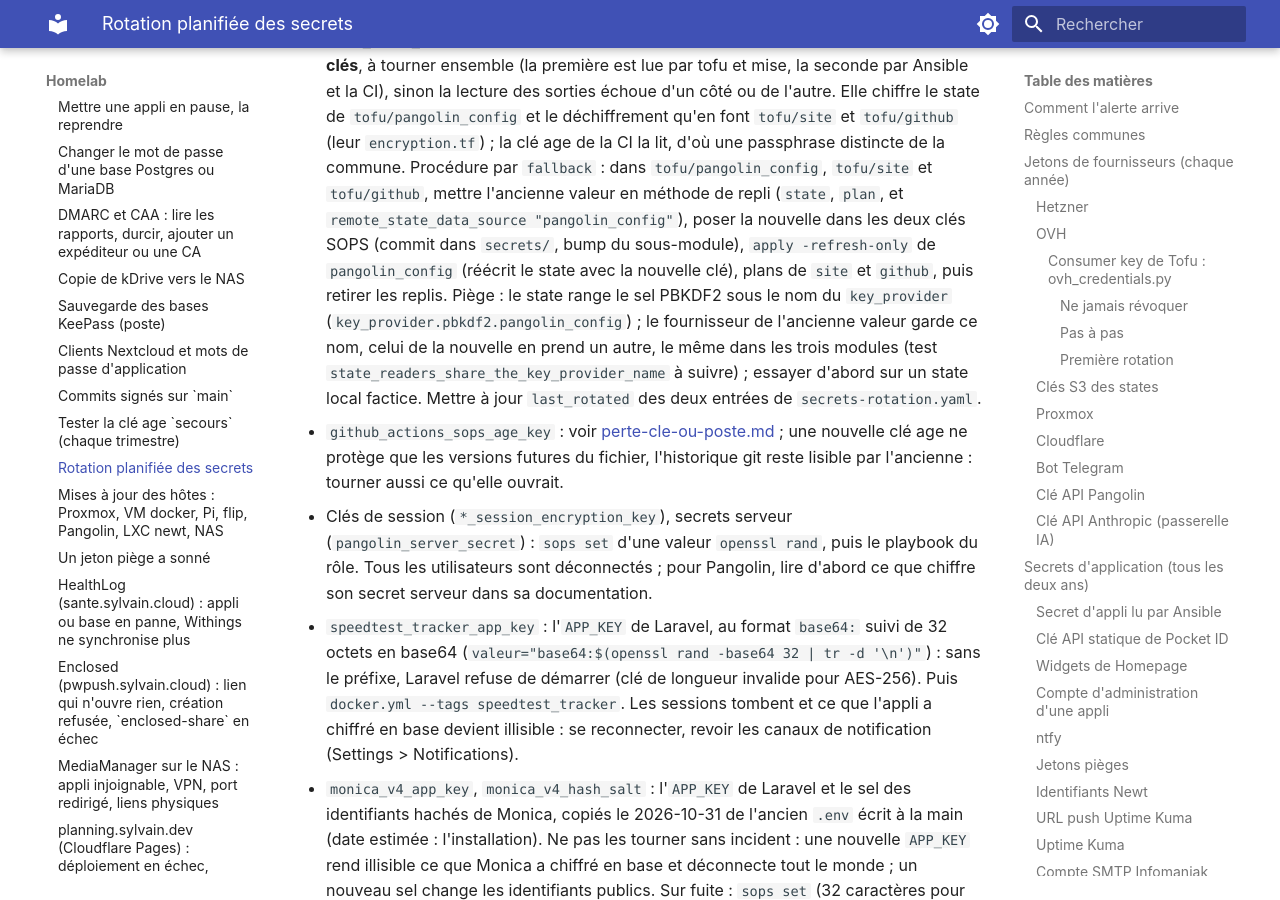
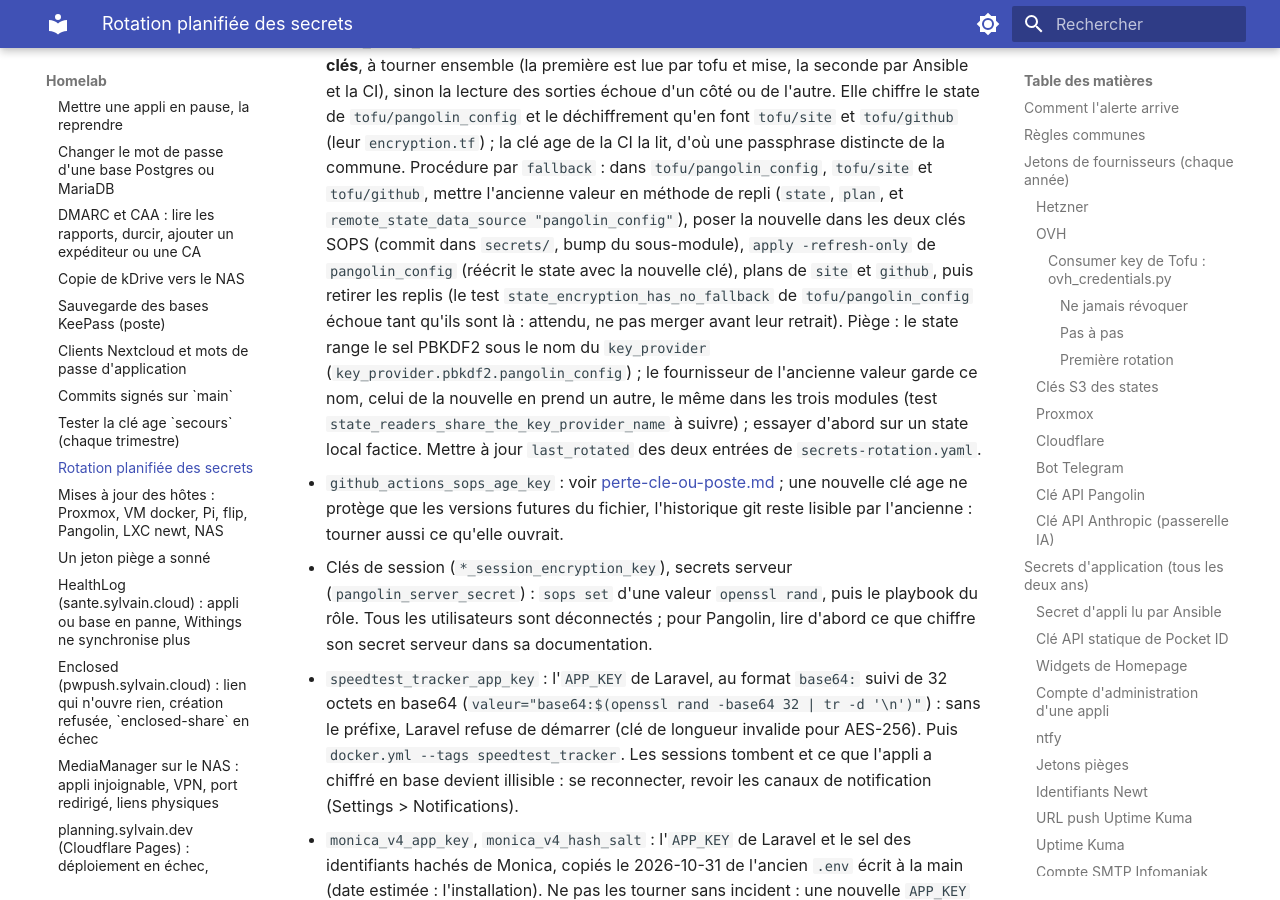
Before and after one commit to sylvainmetayer/homelab, an MkDocs documentation site: the page built from docs/runbooks/rotation-des-secrets.md, in a window 1280 px wide and 900 px high, scrolled down 23338 px. Built offline with MkDocs 1.6.1 and Material for MkDocs 9.7.7, drawn with Linux system fonts in a browser that asks for light colours.

Commit message:
docs: state de pangolin_config dit chiffré partout, sa passphrase dans les runbooks (audit sc1)
architecture.md le disait encore « en cours de chiffrement ». Les runbooks de
perte de clé et de perte totale ne citaient que la passphrase commune ; celui
de rotation prévient que le test state_encryption_has_no_fallback échoue tant
que les replis de la rotation sont en place.

Claude-Session: https://claude.ai/code/session_01EfxfYAbz2gwpFVQsyUyGKn

```diff
--- a/docs/runbooks/rotation-des-secrets.md
+++ b/docs/runbooks/rotation-des-secrets.md
@@ -916,7 +916,9 @@ déconnexion, et n'apporte rien sans fuite.
   (`state`, `plan`, et `remote_state_data_source "pangolin_config"`), poser la
   nouvelle dans les deux clés SOPS (commit dans `secrets/`, bump du
   sous-module), `apply -refresh-only` de `pangolin_config` (réécrit le state
-  avec la nouvelle clé), plans de `site` et `github`, puis retirer les replis.
+  avec la nouvelle clé), plans de `site` et `github`, puis retirer les replis
+  (le test `state_encryption_has_no_fallback` de `tofu/pangolin_config`
+  échoue tant qu'ils sont là : attendu, ne pas merger avant leur retrait).
   Piège : le state range le sel PBKDF2 sous le nom du `key_provider`
   (`key_provider.pbkdf2.pangolin_config`) ; le fournisseur de l'ancienne valeur
   garde ce nom, celui de la nouvelle en prend un autre, le même dans les trois
```
Also changed, not shown: docs/architecture.md (+1 -1 lines), docs/conventions/ansible.md (+1 -1 lines), docs/runbooks/perte-cle-ou-poste.md (+3 -1 lines), docs/runbooks/perte-totale-maison.md (+1 -1 lines).
